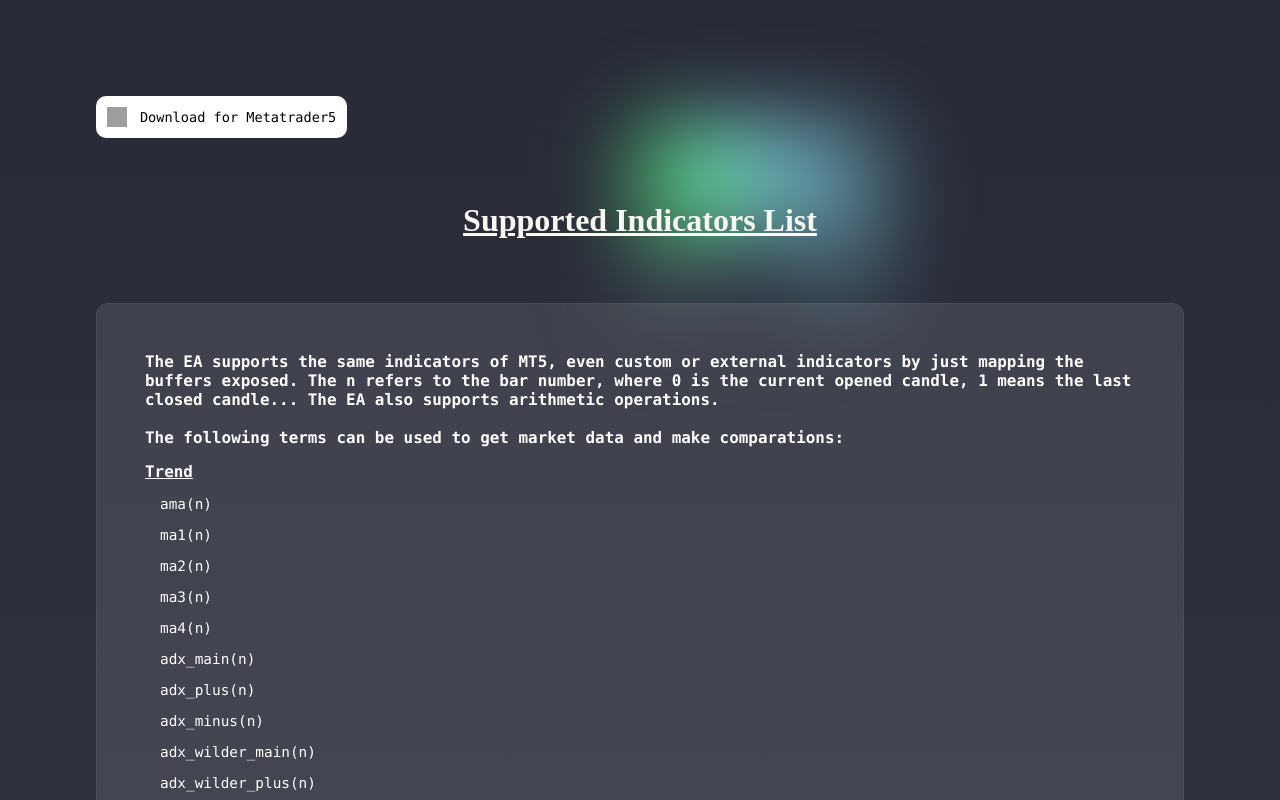
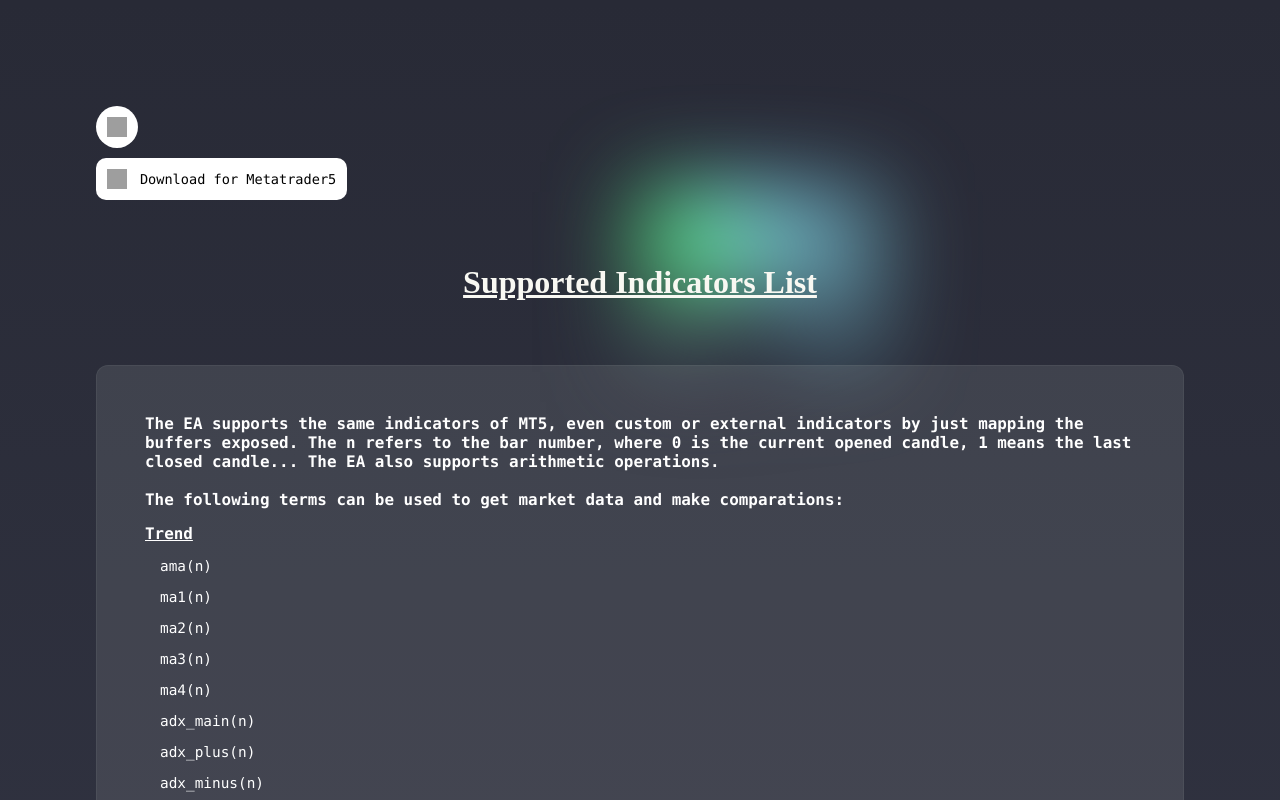
Before and after one commit to ThiDiamondDev/expert-multisignals-docs, a Next.js app: page /indicators in a window 1280 px wide. Shown: the top 800 px of the page. Built offline with nearby package versions, Linux system fonts and the light colour scheme; grey boxes are pictures that could not be loaded.

Commit message:
Add Back button to pages

```diff
--- /dev/null
+++ b/components/BackButton.js
@@ -0,0 +1,21 @@
+import Link from "next/link";
+import styles from "../styles/Home.module.css";
+import Image from "next/image";
+export default function BackButton() {
+  return (
+    <div className={styles.description}>
+      <Link
+        href="/"
+        className={styles.download}
+        style={{ borderRadius: 360, margin: "10px", marginLeft: 0 }}
+      >
+        <Image
+          className={styles.backIcon}
+          src={"/DownloadIcon.png"}
+          width={20}
+          height={20}
+        />
+      </Link>
+    </div>
+  );
+}
--- a/pages/features.js
+++ b/pages/features.js
@@ -1,6 +1,7 @@
 import Head from "next/head";
 import styles from "../styles/Home.module.css";
 import DownloadButton from "../components/DownloadButton";
+import BackButton from "../components/BackButton";
 
 export default function Features() {
   return (
@@ -12,6 +13,7 @@ export default function Features() {
         <link rel="icon" href="/favicon.ico" />
       </Head>
       <main className={styles.main}>
+        <BackButton />
         <DownloadButton />
         <div className={styles.center}>
           <h1>Supported Features</h1>
--- a/pages/indicators.js
+++ b/pages/indicators.js
@@ -2,6 +2,7 @@ import Head from "next/head";
 import styles from "../styles/Home.module.css";
 import IndicatorsList from "./indicatorsList";
 import DownloadButton from "../components/DownloadButton";
+import BackButton from "../components/BackButton";
 
 export default function Indicators() {
   return (
@@ -13,6 +14,7 @@ export default function Indicators() {
         <link rel="icon" href="/favicon.ico" />
       </Head>
       <main className={styles.main}>
+        <BackButton />
         <DownloadButton />
         <div className={styles.center}>
           <h1>Supported Indicators List</h1>
```
Also changed, not shown: pages/index.js (+3 -17 lines).
